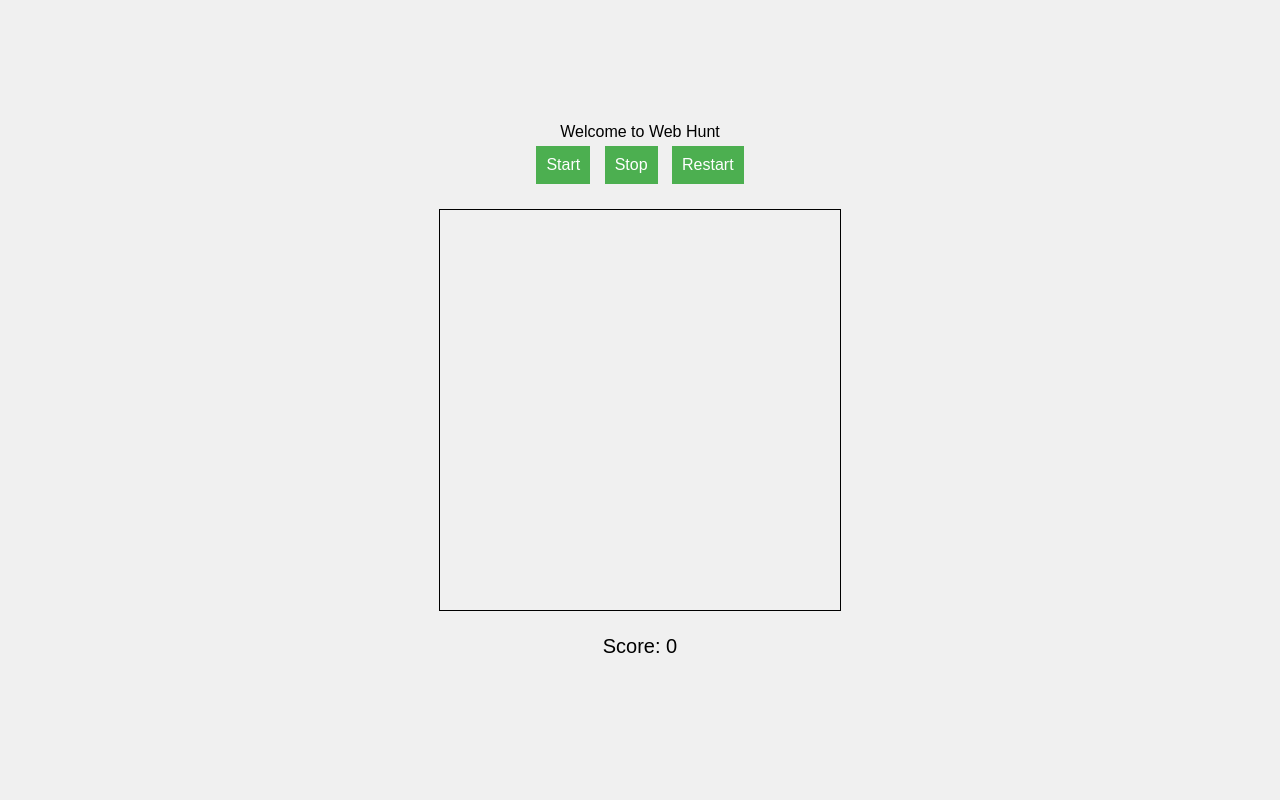
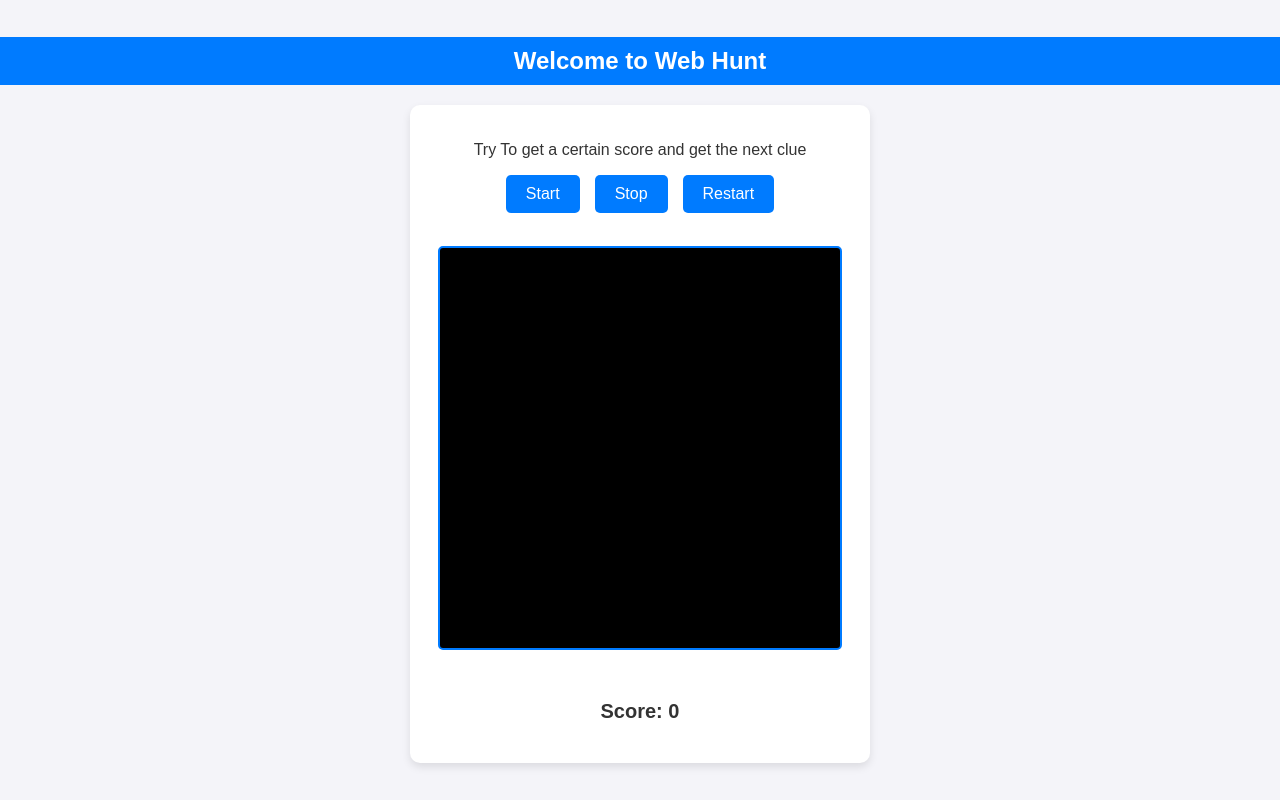
Before and after one commit to BigLavaStone/GDG_DEV_SUMMIT, a website: page R2/index.html in a window 1280 px wide. Drawn offline with Linux system fonts and the light colour scheme.

Commit message:
things added

```diff
--- a/R2/index.html
+++ b/R2/index.html
@@ -7,8 +7,9 @@
   <link rel="stylesheet" href="style.css">
 </head>
 <body>
+  <nav>Welcome to Web Hunt</nav>
   <div class="game-container">
-    <nav>Welcome to Web Hunt</nav>
+    <p>Try To get a certain score and get the next clue </p>
     <div class="controls">
       <button id="startButton">Start</button>
       <button id="stopButton">Stop</button>
--- a/R2/script.js
+++ b/R2/script.js
@@ -7,7 +7,7 @@ const gridSize = 20;
 const canvasSize = 400;
 const rows = canvasSize / gridSize;
 const columns = canvasSize / gridSize;
-
+const controls=document.getElementsByClassName('controls')[0]
 let snake = [
   { x: 5 * gridSize, y: 5 * gridSize },
   { x: 4 * gridSize, y: 5 * gridSize },
@@ -140,6 +140,7 @@ const stopGame = () => {
   if(score===pointsToMeet) {
     hint.classList.remove("hidden");
     canvas.classList.add('hidden');
+    controls.classList.add('hidden')
     console.log('check in apis for next clue')
     getApis();
   }
--- a/R2/style.css
+++ b/R2/style.css
@@ -1,56 +1,110 @@
+/* General Body Styling */
 body {
 	font-family: Arial, sans-serif;
+	background-color: #f4f4f9;
+	margin: 0;
+	padding: 0;
 	display: flex;
+	flex-direction: column;
+	align-items: center;
 	justify-content: center;
-	align-items: center;
 	height: 100vh;
-	margin: 0;
-	background-color: #f0f0f0;
+	color: #333;
   }
 
+  /* Navigation Bar */
+  nav {
+	font-size: 24px;
+	font-weight: bold;
+	background-color: #007bff;
+	color: white;
+	width: 100%;
+	text-align: center;
+	padding: 10px 0;
+	margin-bottom: 20px;
+  }
+
+  /* Game Container Styling */
   .game-container {
+	display: flex;
+	flex-direction: column;
+	align-items: center;
+	background-color: #ffffff;
+	border-radius: 10px;
+	box-shadow: 0 4px 8px rgba(0, 0, 0, 0.1);
+	padding: 20px;
+	width: 420px;
 	text-align: center;
   }
 
-  canvas {
-	border: 1px solid #000;
+  /* Controls Styling */
+  .controls {
+	display: flex;
+	justify-content: center;
+	gap: 15px;
+	margin-bottom: 15px;
   }
 
-  .controls {
-	margin-bottom: 20px;
+  /* Button Styling */
+  button {
+	background-color: #007bff;
+	color: white;
+	border: none;
+	padding: 10px 20px;
+	border-radius: 5px;
+	cursor: pointer;
+	font-size: 16px;
+	transition: background-color 0.3s;
   }
 
-  button {
-	padding: 10px;
-	margin: 5px;
-	font-size: 16px;
-	cursor: pointer;
-	border: none;
-	background-color: #4CAF50;
-	color: white;
+  button:hover {
+	background-color: #0056b3;
   }
 
-  #gameCanvas{
-	border: 1px solid black;
-  }
-  button:hover {
-	background-color: #45a049;
+  /* Score Status */
+  #scoreStatus {
+	font-size: 18px;
+	margin-bottom: 10px;
   }
 
-  .info {
-	margin-top: 20px;
+  /* Canvas Styling */
+  #gameCanvas {
+	border: 2px solid #007bff;
+	background-color: #000;
+	margin-bottom: 15px;
+	display: block;
+	border-radius: 5px;
   }
 
-  .hidden {
+  /* Hidden Hint Styling */
+  #hint.hidden {
 	display: none;
+  }
+
+  /* Info Section */
+  .info {
+	margin-top: 15px;
   }
 
   #score {
 	font-size: 20px;
+	font-weight: bold;
+	color: #333;
   }
 
-  #hint {
-	font-size: 16px;
-	color: gray;
-	margin-top: 10px;
+  /* Responsive Design for Smaller Screens */
+  @media (max-width: 480px) {
+	.game-container {
+	  width: 90%;
+	  padding: 15px;
+	}
+
+	button {
+	  font-size: 14px;
+	  padding: 8px 15px;
+	}
+
+	#score {
+	  font-size: 18px;
+	}
   }
```
